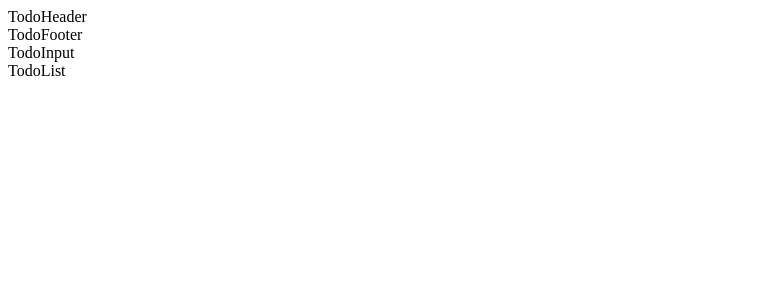
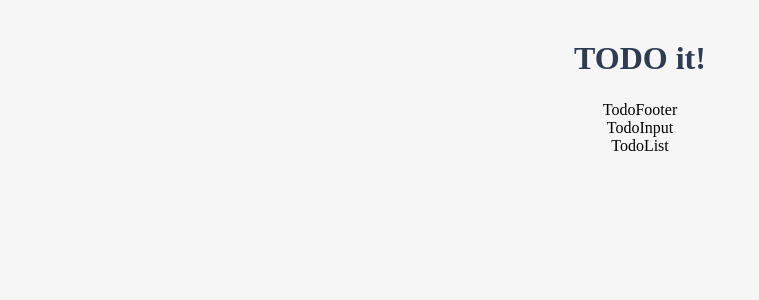
Before and after one commit to lsh955/vue-todo, a Vue app: page / in a window 1280 px wide. Shown: the top 300 px of the page, without its empty margins (0-759 px from the left). Built offline with nearby package versions, Linux system fonts and the light colour scheme.

Commit message:
TodoHeader 컴포넌트 구현

```diff
--- a/src/App.vue
+++ b/src/App.vue
@@ -24,4 +24,18 @@
 </script>
 
 <style>
+body {
+  text-align: center;
+  background-color: #f6f6f6;
+}
+input {
+  border-style: groove;
+  width: 200px;
+}
+button {
+  border-style: groove;
+}
+.shadow {
+  box-shadow: 5px 10px 10px rgba(0, 0, 0, 0.03);
+}
 </style>
--- a/src/components/TodoHeader.vue
+++ b/src/components/TodoHeader.vue
@@ -1,15 +1,13 @@
 <template>
-  <div>
-      TodoHeader
-  </div>
+  <header>
+    <h1>TODO it!</h1>
+  </header>
 </template>
 
-<script>
-export default {
-
+<style scoped>
+h1 {
+  color: #2f3b52;
+  font-weight: 900;
+  margin: 2.5rem 0 1.5rem;
 }
-</script>
-
-<style>
-
 </style>
```
